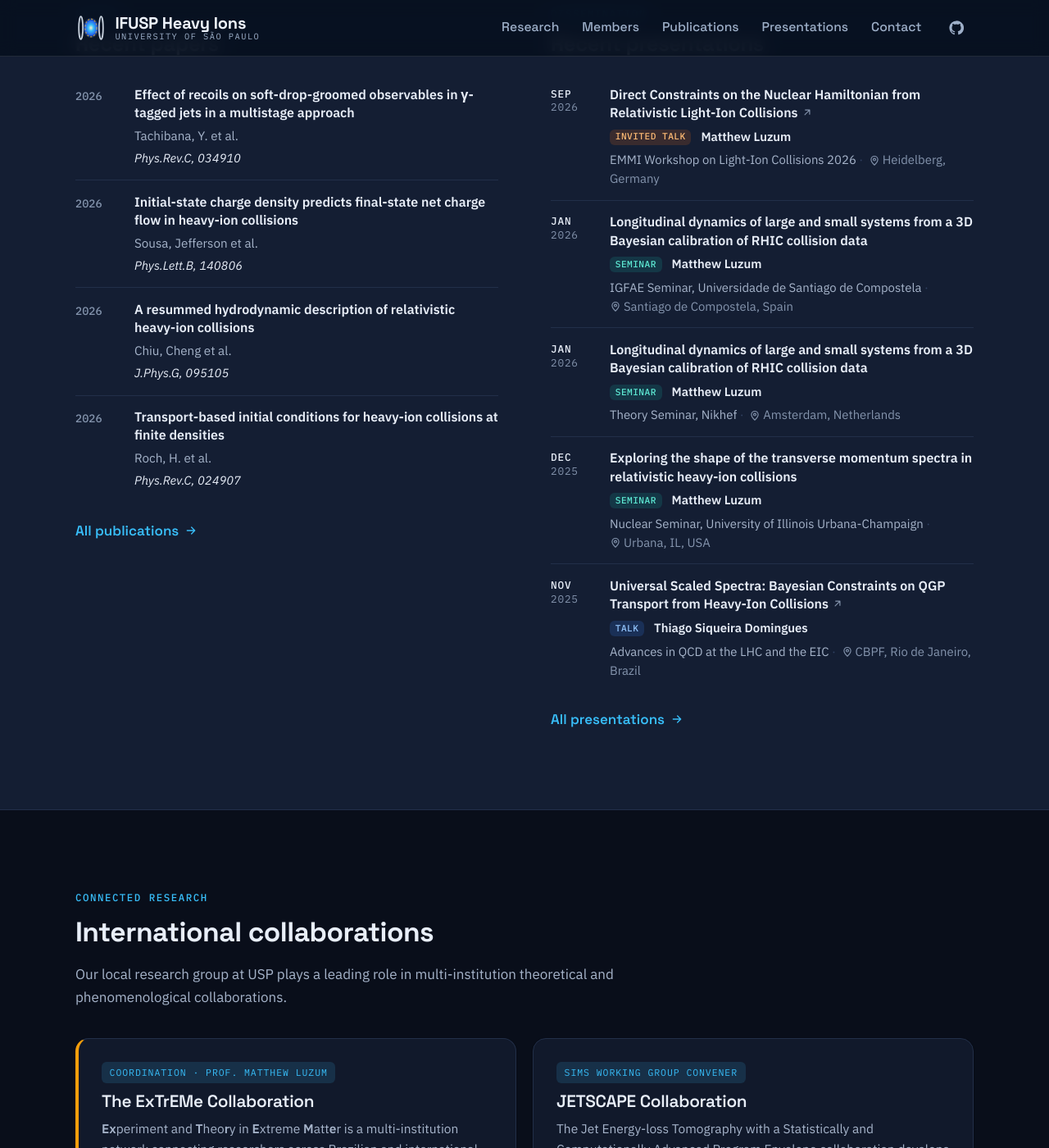
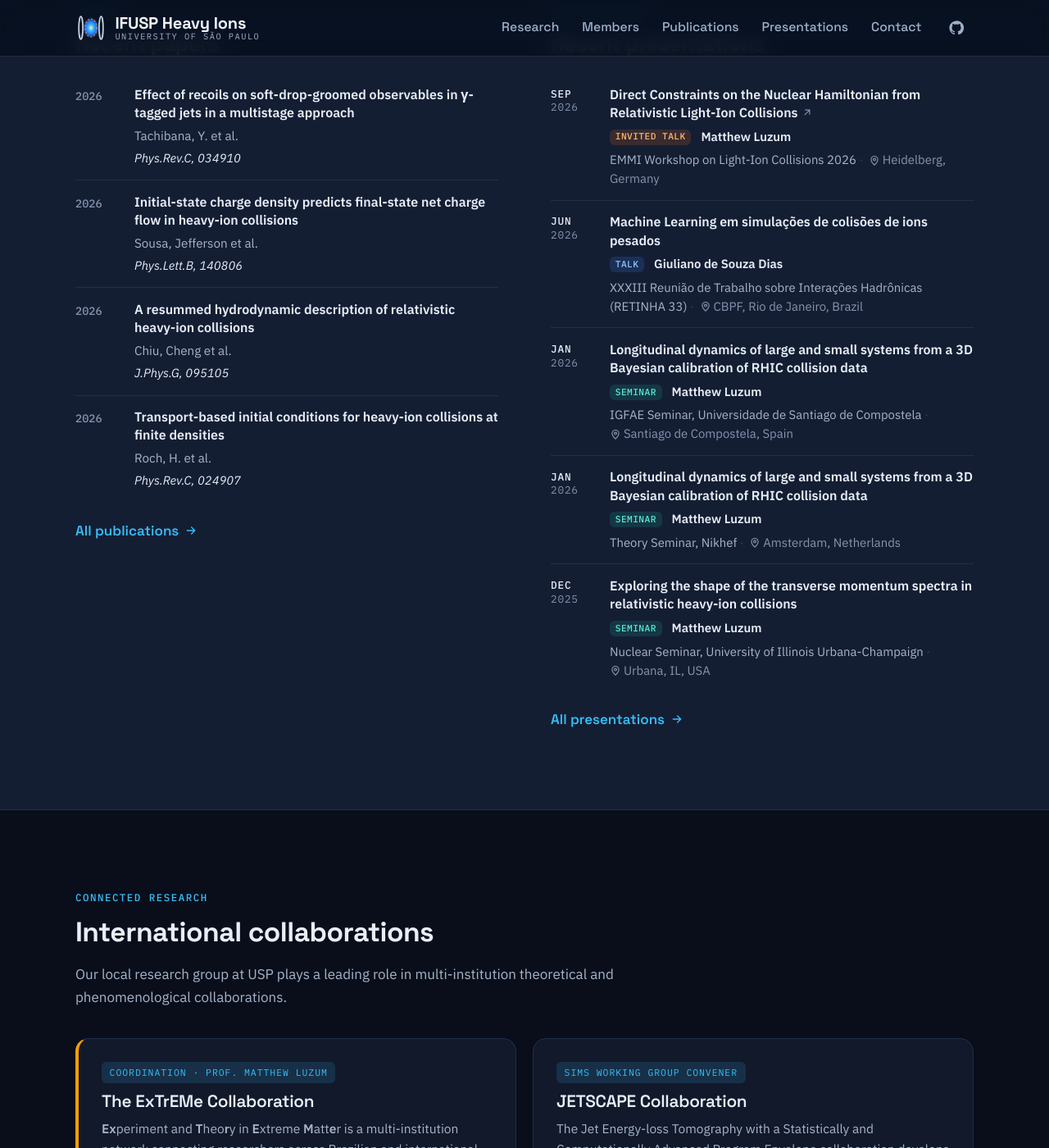
Before and after one commit to IFUSP-Heavy-Ions/IFUSP-Heavy-Ions.github.io, a Jekyll site: the page built from index.html, in a window 1280 px wide and 1400 px high, scrolled down 1790 px. Shown: the whole window at 82% size. Built offline with Jekyll 4.4.1, drawn with Linux system fonts in a browser that asks for light colours.

Commit message:
Add talk details for Giuliano Retinha 2026

```diff
--- a/_data/talks.yml
+++ b/_data/talks.yml
@@ -12,6 +12,12 @@
 #   event_url: (optional) Link to the event page
 #   video:     (optional) Link to recording
 
+- date: 2026-06
+  speaker: Giuliano de Souza Dias
+  type: Talk
+  title: Machine Learning em simulações de colisões de ions pesados
+  event: XXXIII Reunião de Trabalho sobre Interações Hadrônicas (RETINHA 33)
+  location: CBPF, Rio de Janeiro, Brazil
 - date: 2026-09
   speaker: Matthew Luzum
   type: Invited talk
```
